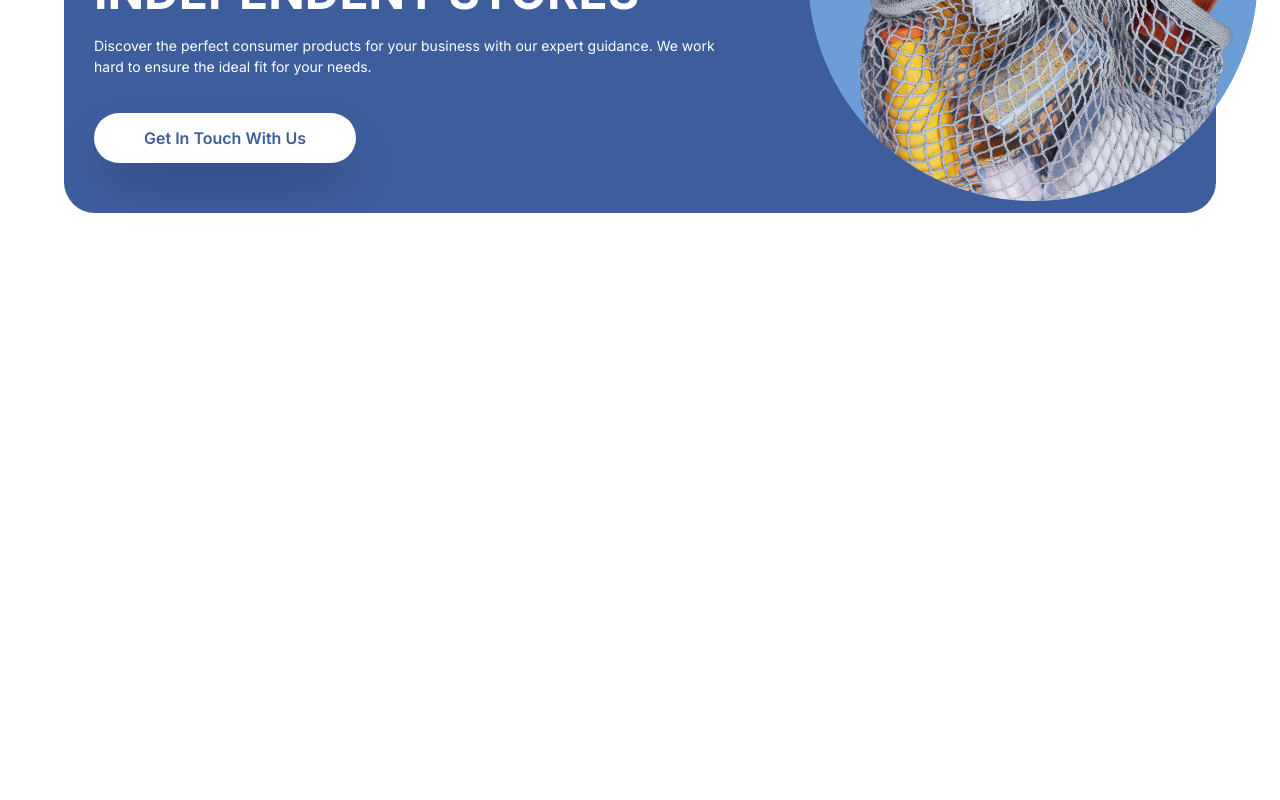
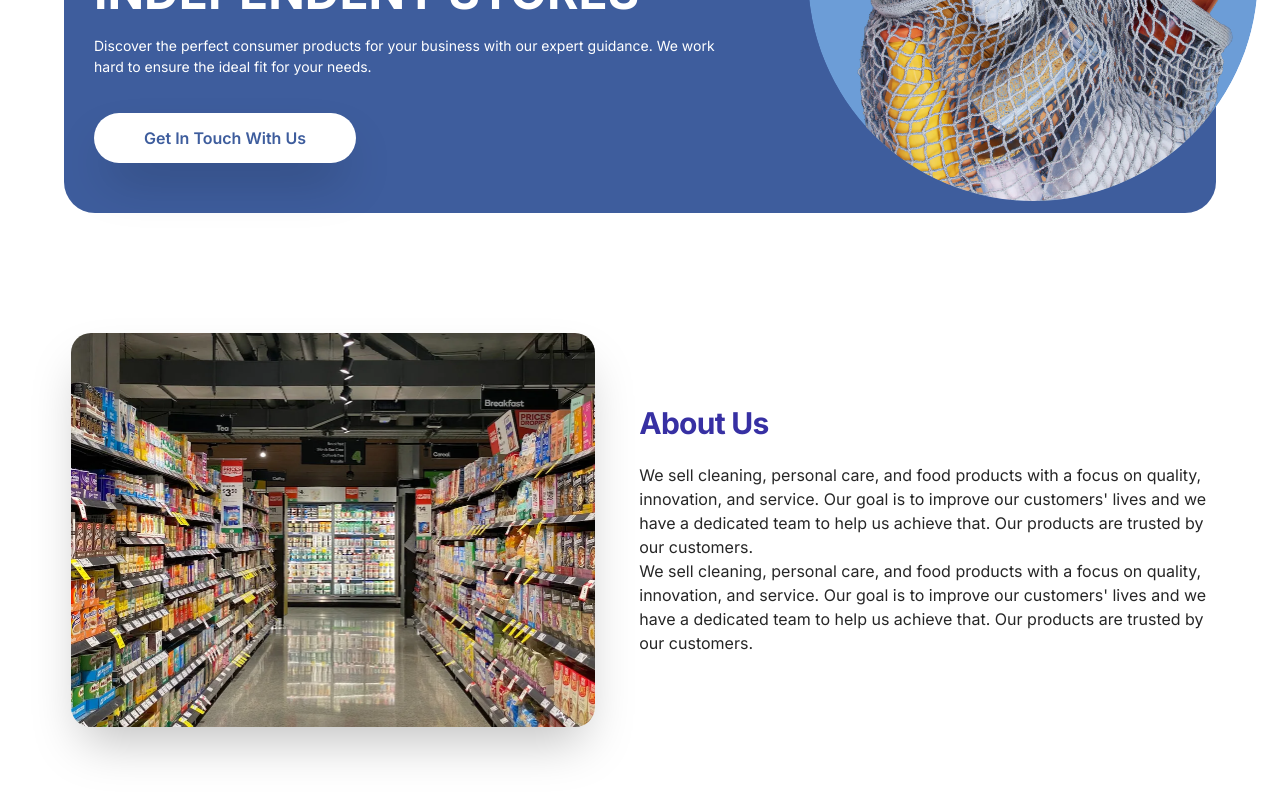
Before and after one commit to JoseAngel1196/rdr-solutions, a Next.js app: page / in a window 1280 px wide. Shown: the part 360-1160 px from the top of the page. Before the commit the page ends 800 px from the top, so only its background shows below. Built offline with nearby package versions, Linux system fonts and the light colour scheme.

Commit message:
Set AboutUs section

```diff
--- a/src/app/page.js
+++ b/src/app/page.js
@@ -4,6 +4,7 @@ import { useEffect, useState } from "react";
 
 import Navbar from "@/components/Navbar";
 import Home from "@/components/Home";
+import AboutUs from "@/components/AboutUs";
 
 export default function Index() {
   const [activeSection, setActiveSection] = useState("Home");
@@ -44,6 +45,7 @@ export default function Index() {
       />
 
       <Home />
+      <AboutUs />
     </div>
   );
 }
--- /dev/null
+++ b/src/components/AboutUs.jsx
@@ -0,0 +1,36 @@
+import Image from "next/image";
+
+const AboutUs = () => {
+  return (
+    <div className="flex flex-col md:flex-row justify-center md:justify-between items-center px-[71px] py-[100px] gap-[44px]">
+      <Image
+        src={"/assets/images/store.webp"}
+        width={1049}
+        height={787}
+        priority
+        className="w-[248px] h-[245.15px] md:w-[325.50px] md:h-[293.91px] lg:w-[524.43px] lg:h-[393.33px] rounded-[20px] shadow-2xl"
+        alt="store"
+      />
+
+      <div className="flex flex-col justify-center items-center">
+        <h2 className="w-[248px] md:w-full text-center lg:text-start text-indigo-800 text-3xl font-bold tracking-tight pb-[22px]">
+          About Us
+        </h2>
+        <p className="w-[248px] md:w-full text-neutral-800 text-base font-normal">
+          We sell cleaning, personal care, and food products with a focus on
+          quality, innovation, and service. Our goal is to improve our
+          customers' lives and we have a dedicated team to help us achieve that.
+          Our products are trusted by our customers.
+          <br />
+          We sell cleaning, personal care, and food products with a focus on
+          quality, innovation, and service. Our goal is to improve our
+          customers' lives and we have a dedicated team to help us achieve that.
+          Our products are trusted by our customers.
+          <br />
+        </p>
+      </div>
+    </div>
+  );
+};
+
+export default AboutUs;
```
Also changed, not shown: public/assets/images/store.webp (added).
